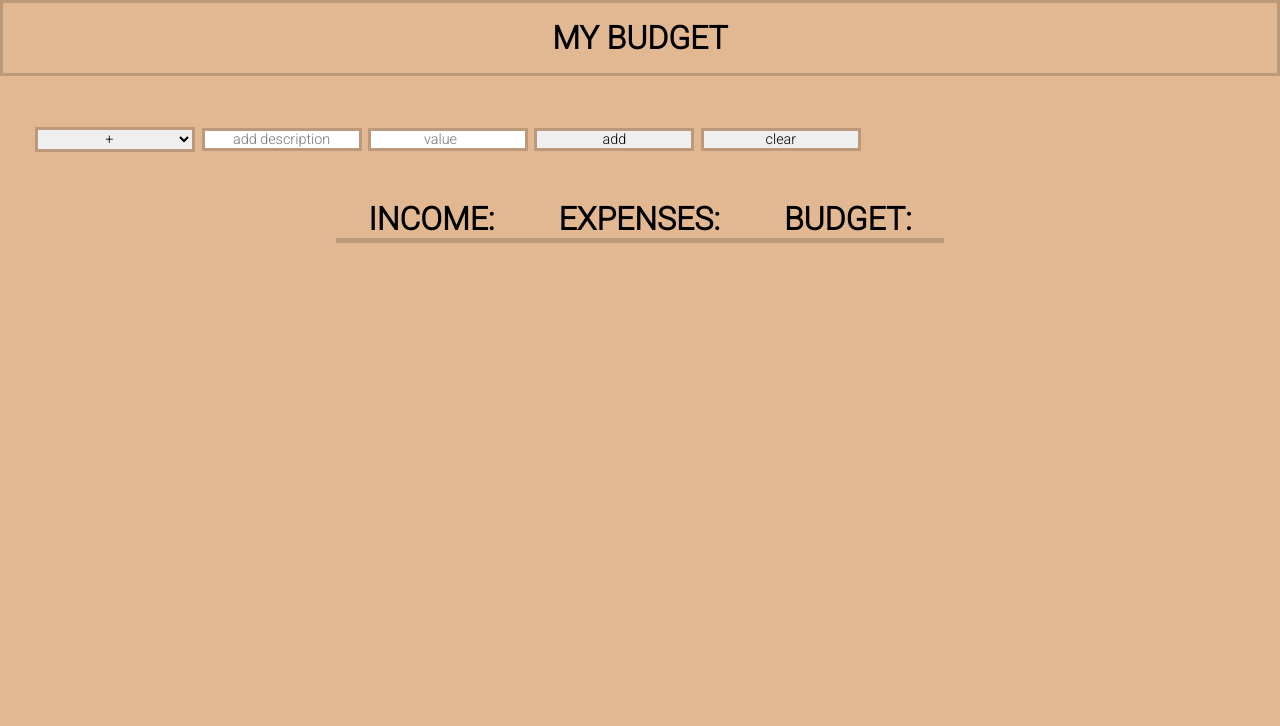
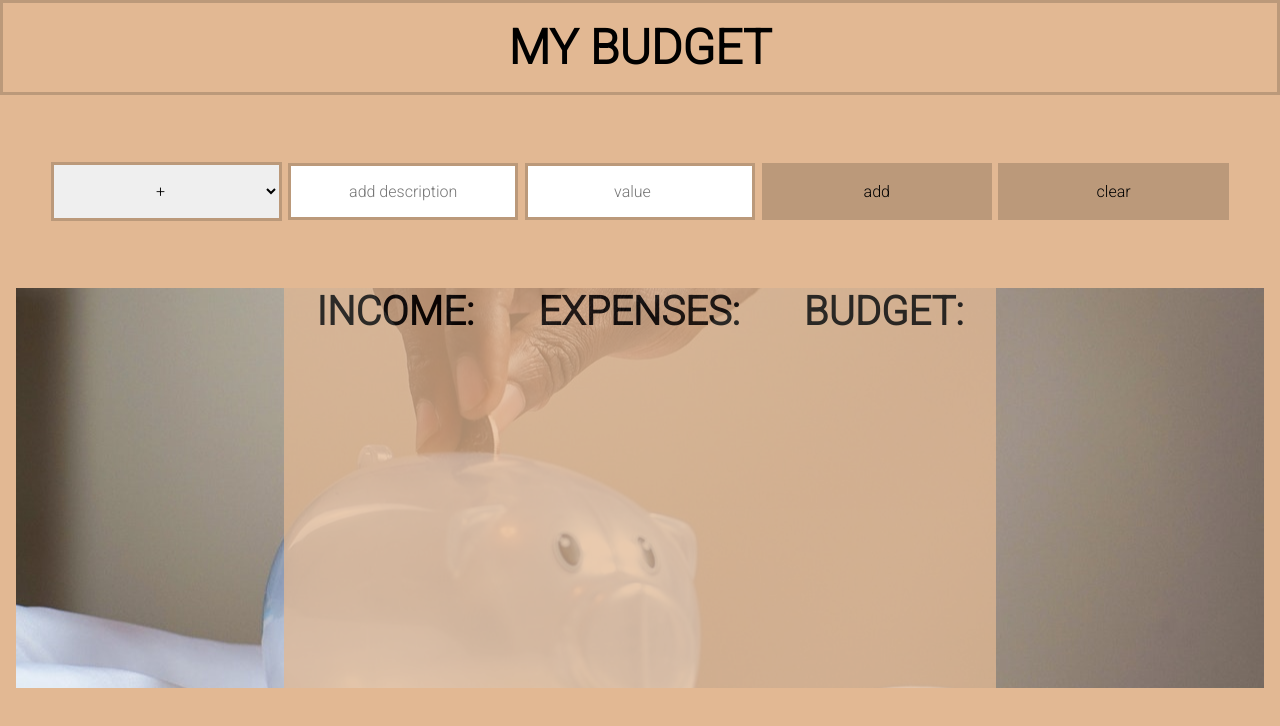
Before and after one commit to malinsjoblom/inlamningjstwo, a plain HTML site: page dreamsbudget.html in a window 1280 px wide. Drawn offline with Linux system fonts and the light colour scheme.

Commit message:
before scss

```diff
--- a/dreamsbudget.html
+++ b/dreamsbudget.html
@@ -15,6 +15,7 @@
 
     <div class="input-containers">
 
+
         <select id="operator">
             <option value="+">+</option>
             <option value="-">-</option>
@@ -23,6 +24,7 @@
         <!--input fields for the description and the cost-->
         <input type="text" id="description" placeholder="add description">
         <input type="number" id="value" placeholder="value">
+
 
         <!--add button-->
         <button onclick="add()"> add </button>
@@ -37,12 +39,12 @@
 
         <div id="inc">
             <h1>INCOME:</h1>
-            <div id="income-h1" style="color:black"> </div>
+            <div id="income-h1"> </div>
         </div>
 
         <div id="exp">
             <h1>EXPENSES:</h1>
-            <div id="expenses-h1" style="color:white"></div>
+            <div id="expenses-h1"></div>
         </div>
 
         <div id="total">
--- a/javascript.js
+++ b/javascript.js
@@ -61,8 +61,8 @@ function add() {
 
         location.reload()
 
-       /*  console.log("hej")
-        list = [] */
+        /*  console.log("hej")
+         list = [] */
     }
 
     var clearButton = document.querySelector("#clear")
--- a/style.css
+++ b/style.css
@@ -4,9 +4,13 @@
     box-sizing: border-box;
 }
 
+button {
+    background-color: rgb(187, 153, 122);
+}
+
 
 /* Media Queries small phones */
-@media (min-width: 320px) {
+@media (min-width: 280px) {
 
     body {
         background-color:  rgb(226, 184, 147);
@@ -43,13 +47,16 @@
         font-family: 'Roboto', sans-serif;
     }
 
+
+
+
+
     .result {
         font-size: 0.7rem;
         display: flex;
         flex-direction: column;
         align-items: center;
         margin-top: 0.8rem;
-
     }
 
     #totalBudget, #income-h1, #expenses-h1 {
@@ -79,13 +86,16 @@
         display: flex;
         flex-direction: row;
         width: 70%;
-        padding: 2rem;
+        margin: auto;
+        padding-top: 3rem;
+        padding-bottom: 5rem;
     }
 
     #operator, #description, #value, button {
         border: 3px solid  rgb(187, 153, 122);
-        font-size: 0.9rem;
+        font-size: 1rem;
         font-family: 'Roboto', sans-serif;
+        padding: 0.5rem;
     }
 
     .result {
@@ -100,15 +110,73 @@
     #totalBudget, #income-h1, #expenses-h1 {
     margin-top: 0.5rem;
     margin-bottom: 0.5rem;
-    font-size: 1.3rem;
+    font-size: 1.5rem;
     font-family: 'Roboto', sans-serif;
+    padding: 1.7rem;
     }
+
+    #inc, #exp, #total {
+        height: 25rem;
+    }
+
 
     h1 {
         border-bottom: 5px solid  rgb(187, 153, 122);
         font-family: 'Roboto', sans-serif;
         padding-right: 2rem;
         padding-left: 2rem;
+        font-size: 2.5rem;
     }
 
 }
+
+
+
+/* For small & larger laptops/desktops*/
+@media (min-width: 1200px) {
+
+    header {
+        font-size: 3rem;
+    }
+
+    .input-containers {
+        display: flex;
+        flex-direction: row;
+        width: 100%;
+        margin: auto;
+        padding: 3rem;
+    }
+
+
+    #operator, #description, #value, button {
+        padding: 1rem;
+    }
+
+    .result {
+        font-size: 1.5rem;
+        color: black;
+        background-image: url(pics/savings.jpg);
+        background-repeat: no-repeat;
+        background-position: center;
+        height: auto;
+        margin: 1rem;
+
+    }
+
+    #inc, #exp, #total {
+        background-color:  rgb(226, 184, 147);
+        opacity:75%;
+        font-weight: bolder;
+    }
+
+
+    h1 {
+        background-color:  rgb(226, 184, 147);
+        border: none;
+        font-weight: bolder;
+    }
+
+
+
+
+}
```
Also changed, not shown: pics/moneylaptop.jpg (added), pics/moneysmall.jpg (added), pics/savings.jpg (added).
